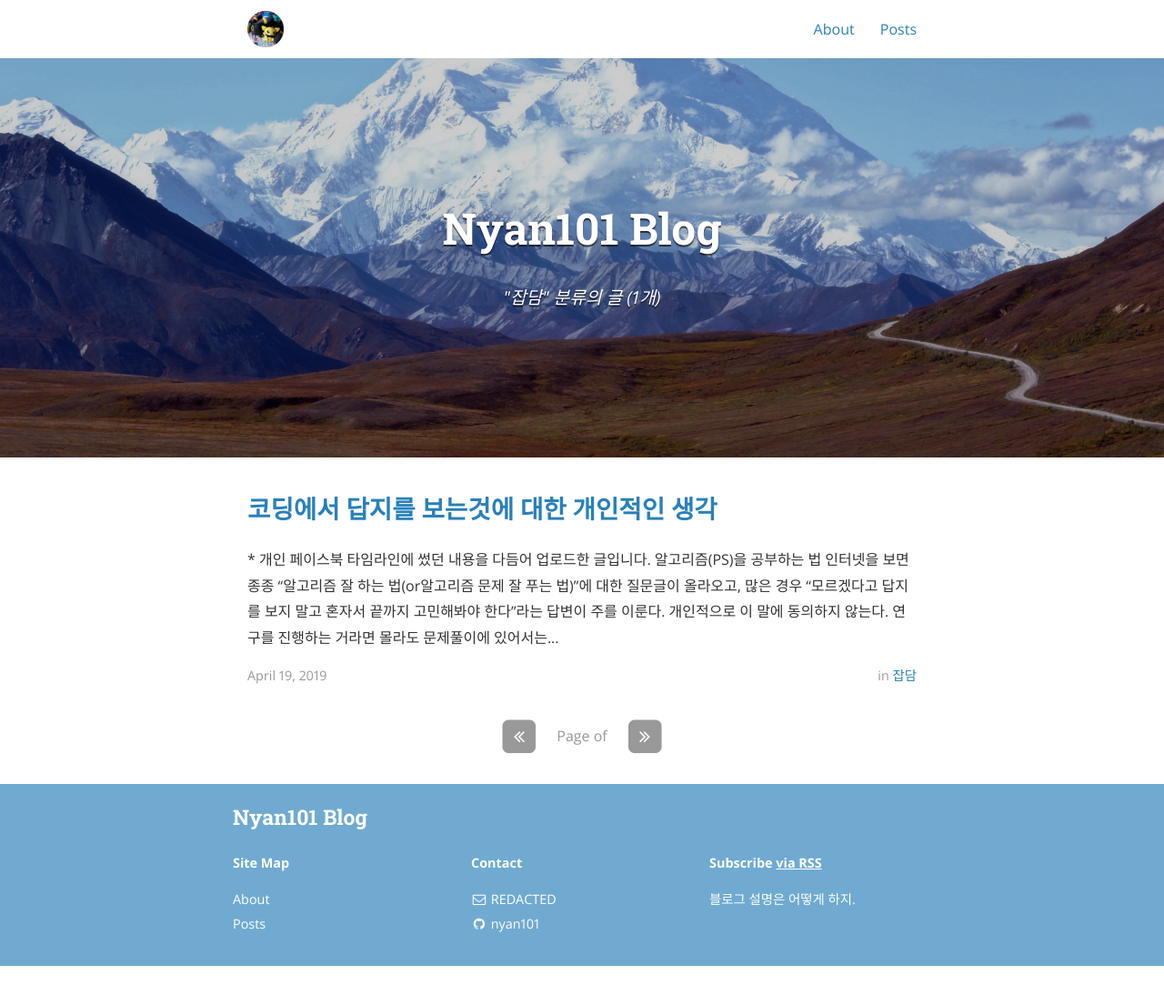
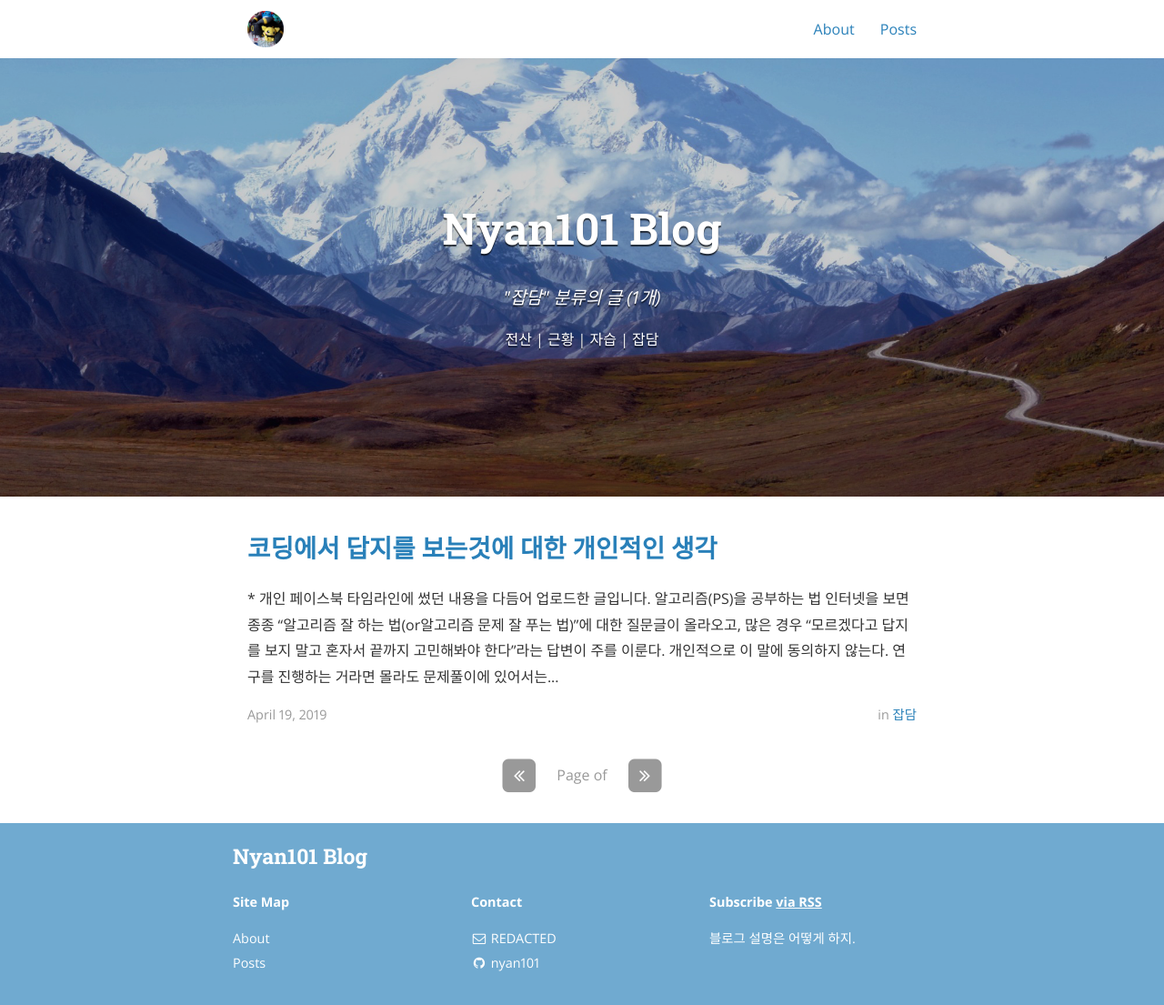
Before and after one commit to nyan101/nyan101.github.io, a Jekyll site: the page built from category/잡담.md, in a window 1280 px wide. Shown: the whole page at 91% size. Built offline with Jekyll 4.4.1, drawn with Linux system fonts in a browser that asks for light colours; nearby versions of some CDN libraries; a style sheet for code colours, icons or effects is not loaded; before the commit the page ends 1062 px from its top, so only the background shows below that.

```diff
--- a/_config.yml
+++ b/_config.yml
@@ -26,7 +26,7 @@
 # Build settings
 markdown: kramdown
 paginate: 10
-paginate_path: "/page:num/"
+paginate_path: "/page/:num/"
 inter_post_navigation: false
 highlightjs_theme: "atelier-cave-light"
 
@@ -55,8 +55,8 @@
 
 # Category descriptions (for archive pages)
 descriptions:
-  - cat: Jekyll
-    desc: "Posts describing Jekyll setup techniques."
+#  - cat: Jekyll
+#    desc: "Posts describing Jekyll setup techniques."
 
   - cat: Dummy
     desc: "Just some placeholder posts, lorem ipsum and the rest."
--- a/_layouts/category.html
+++ b/_layouts/category.html
@@ -6,8 +6,14 @@
 <div class="site-header-container {% if site.cover %}has-cover{% endif %}" {% if site.cover %}style="background-image: url({{ site.cover | prepend: site.baseurl }});"{% endif %}>
   <div class="scrim {% if site.cover %}has-cover{% endif %}">
     <header class="site-header">
-      <h1 class="title">{{ site.title }}</h1>
+      <h1 class="title"><a style="color:inherit;text-decoration:inherit;" href="{{ site.baseurl }}/">{{ site.title }}</a></h1>
       <p class="subtitle">"{{ category }}" 분류의 글 ({{ site.categories[category].size }}개)</p>
+      <p>
+        {% for cat in site.categories %}
+        <a style="color:inherit;" href="{{ site.baseurl }}/category/{{ cat | first }}">{{ cat | first }}</a>
+        {% if forloop.last == false %} | {% endif %}
+        {% endfor %}
+      </p>
     </header>
   </div>
 </div>
--- a/_posts/1970-01-01-welcome-to-centrarium.markdown
+++ b/_posts/1970-01-01-welcome-to-centrarium.markdown
@@ -3,7 +3,6 @@
 title:  "Welcome to Jekyll!"
 date:   1970-01-01 00:00:01
 author: Ben Centra
-categories: Jekyll
 tags:	jekyll welcome
 cover:  "/assets/instacode.png"
 ---
--- a/index.html
+++ b/index.html
@@ -8,6 +8,12 @@
     <header class="site-header">
       <h1 class="title">{{ site.title }}</h1>
       {% if site.subtitle %}<p class="subtitle">{{ site.subtitle }}</p>{% endif %}
+      <p>
+        {% for cat in site.categories %}
+        <a style="color:inherit;" href="{{ site.baseurl }}/category/{{ cat | first }}">{{ cat | first }}</a>
+        {% if forloop.last == false %} | {% endif %}
+        {% endfor %}
+      </p>
     </header>
   </div>
 </div>
```
